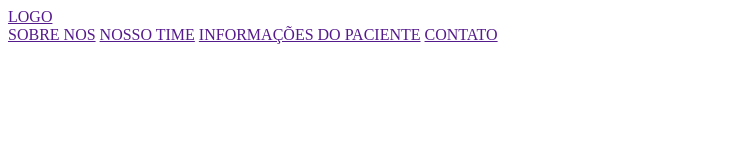
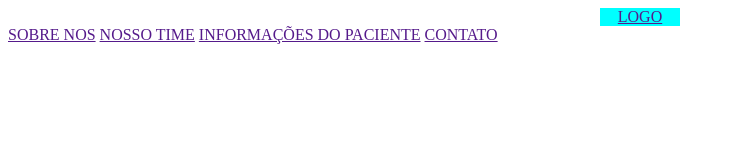
Before and after one commit to Maycon-SENAI/institucional-mvp, a plain HTML site: page index.html in a window 1280 px wide. Shown: the whole page, without its empty margins (0-735 px from the left). Drawn offline with Linux system fonts and the light colour scheme.

Commit message:
minha nav

```diff
--- a/index.html
+++ b/index.html
@@ -11,11 +11,11 @@
 
 
     <section>
-        <div>
+        <div id="d1">
             <a href="">LOGO</a>
         </div>
 
-        <div>
+        <div id="d2">
             <a href="">SOBRE NOS</a>
             <a href="">NOSSO TIME</a>
             <a href="">INFORMAÇÕES DO PACIENTE</a>
--- a/style.css
+++ b/style.css
@@ -0,0 +1,12 @@
+#d1{
+    display:flex;
+    width: 80px;
+    background-color: aqua;
+    justify-content: center;
+    justify-self: center;
+}
+
+#d2{
+    width: auto;
+
+}
```
